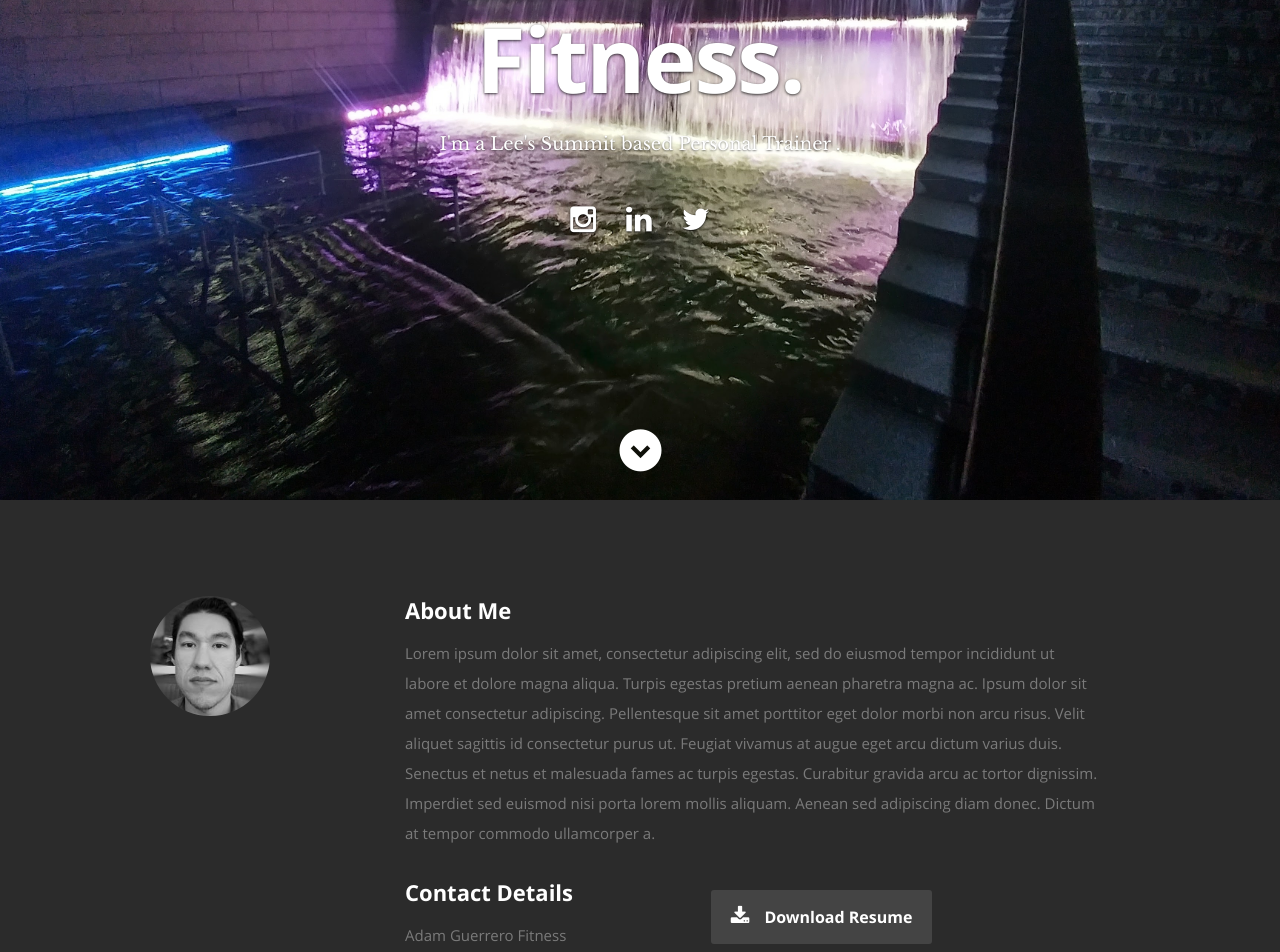
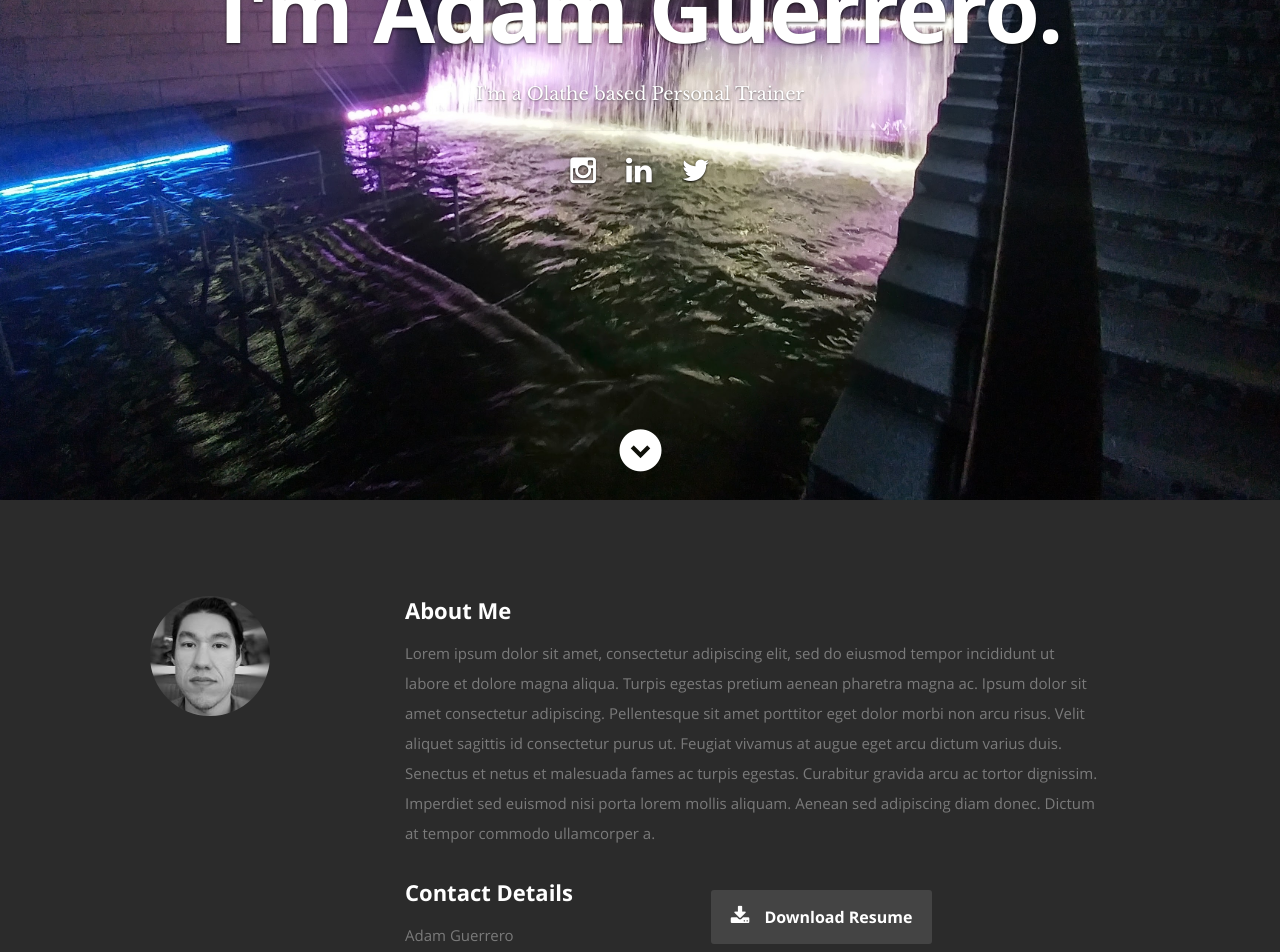
Before and after one commit to peteawalk/adamguerrero_training, a React (Create React App) app: page / in a window 1280 px wide. Shown: the part 300-1252 px from the top of the page. Built offline with nearby package versions, Linux system fonts and the light colour scheme.

Commit message:
Copy edits

```diff
--- a/public/resumeData.json
+++ b/public/resumeData.json
@@ -1,6 +1,6 @@
 {
   "main": {
-    "name":"Adam Guerrero Fitness",
+    "name":"Adam Guerrero",
     "occupation":"Personal Trainer",
     "description":"",
     "image":"profilepic.jpeg",
@@ -10,9 +10,9 @@
     "phone": "123-456-7890",
     "address":{
       "street":"Old Orchard Area",
-      "city":"Lee's Summit",
-      "state":"MO",
-      "zip": "64063"
+      "city":"Olathe",
+      "state":"KS",
+      "zip": "12345"
     },
     "website": "https://adamguerrerofitness.netlify.app",
     "resumedownload":"https://adamguerrerofitness.netlify.app/assets/documents/peterwalker_resume.pdf",
--- a/src/Components/Footer.js
+++ b/src/Components/Footer.js
@@ -19,8 +19,8 @@ class Footer extends Component {
            </ul>
 
            <ul className="copyright">
-              <li>&copy; 2020 Peter Walker</li>
-              <li>Design by <a title="Styleshout" href="http://www.styleshout.com/">Styleshout</a></li>
+              <li>&copy; 2020 Adam Guerrero</li>
+              <li>Design by <a title="Styleshout" href="http://www.styleshout.com/">Styleshout</a><a href="https://peterwalker.dev">&amp; customized by Peter Walker </a></li>
            </ul>
 
         </div>
--- a/src/Components/Header.js
+++ b/src/Components/Header.js
@@ -35,7 +35,7 @@ class Header extends Component {
       <div className="row banner">
          <div className="banner-text">
             <h1 className="responsive-headline">I'm {name}.</h1>
-            <h3>I'm a {city} based <span>{occupation}</span> {description}.</h3>
+            <h3>I'm a {city} based <span>{occupation}</span> {description}</h3>
             <hr />
             <ul className="social">
                {networks}
```
